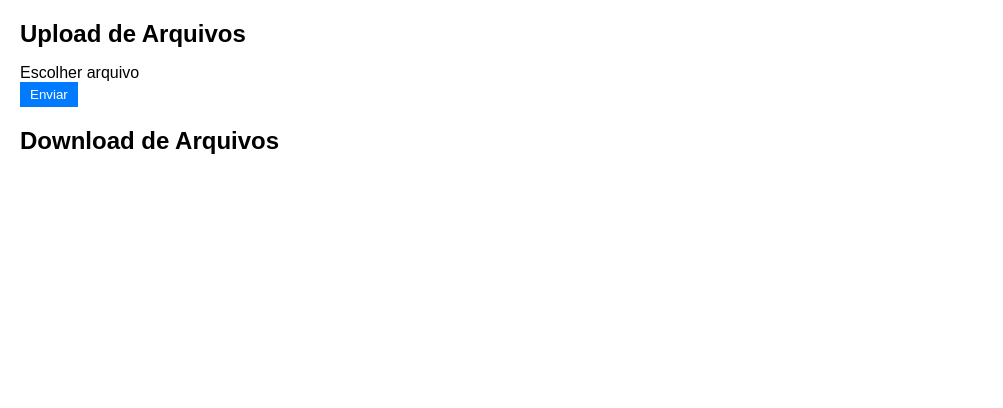
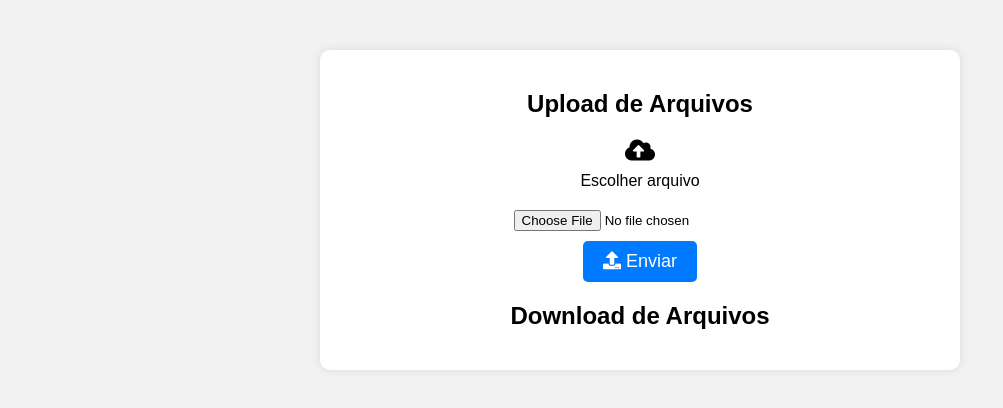
Before and after one commit to Clintondev/JavaScript-API-Server-File, a website: page public/index.html in a window 1280 px wide. Shown: the whole page, without its empty margins (0-1003 px from the left). Drawn offline with Linux system fonts and the light colour scheme; no server answers.

Commit message:
Files start

```diff
--- a/public/index.html
+++ b/public/index.html
@@ -4,20 +4,25 @@
     <meta charset="UTF-8">
     <meta name="viewport" content="width=device-width, initial-scale=1.0">
     <link rel="stylesheet" href="style.css">
+    <link rel="stylesheet" href="https://cdnjs.cloudflare.com/ajax/libs/font-awesome/5.15.3/css/all.min.css">
     <title>Upload e Download de Arquivos</title>
 </head>
 <body>
-    <h1>Upload de Arquivos</h1>
-    <form action="/upload" method="POST" enctype="multipart/form-data">
-        <div class="file-upload">
+    <div class="container">
+        <h1 class="header">Upload de Arquivos</h1>
+        <form action="/upload" method="POST" enctype="multipart/form-data" class="upload-form">
+            <label for="fileInput" class="file-input-label">
+                <i class="fas fa-cloud-upload-alt"></i> Escolher arquivo
+            </label>
             <input type="file" name="file" id="fileInput" accept=".txt, .pdf, .jpg, .png" required>
-            <label for="fileInput" class="file-label">Escolher arquivo</label>
-        </div>
-        <button type="submit" class="upload-button">Enviar</button>
-    </form>
+            <button type="submit" class="upload-button">
+                <i class="fas fa-upload"></i> Enviar
+            </button>
+        </form>
 
-    <h1>Download de Arquivos</h1>
-    <ul id="fileList"></ul>
+        <h1 class="header">Download de Arquivos</h1>
+        <ul id="fileList" class="file-list"></ul>
+    </div>
 
     <script src="script.js"></script>
 </body>
--- a/public/style.css
+++ b/public/style.css
@@ -1,35 +1,64 @@
 body {
     font-family: Arial, sans-serif;
-    margin: 20px;
+    margin: 0;
+    padding: 0;
+    background-color: #f2f2f2;
 }
 
-h1 {
+.container {
+    text-align: center;
+    margin: 50px auto;
+    max-width: 600px;
+    background-color: white;
+    padding: 20px;
+    border-radius: 10px;
+    box-shadow: 0 0 10px rgba(0, 0, 0, 0.1);
+}
+
+.header {
     font-size: 24px;
     margin-top: 20px;
 }
 
-form {
-    margin-bottom: 20px;
+.upload-form {
+    display: flex;
+    flex-direction: column;
+    align-items: center;
+    margin-top: 20px;
 }
 
-input[type="file"] {
-    display: none;
+.file-input-label {
+    display: flex;
+    flex-direction: column;
+    align-items: center;
+    cursor: pointer;
+    font-size: 16px;
+    margin-bottom: 20px; /* Aumentei o espaçamento aqui */
 }
 
-button {
-    padding: 5px 10px;
+.file-input-label i {
+    font-size: 24px;
+    margin-bottom: 10px;
+}
+
+.upload-button {
+    padding: 10px 20px;
     background-color: #007BFF;
     color: white;
     border: none;
     cursor: pointer;
+    font-size: 18px;
+    border-radius: 5px;
+    margin-top: 10px; /* Aumentei o espaçamento aqui */
 }
 
-ul {
+.file-list {
     list-style: none;
     padding: 0;
+    margin-top: 20px; /* Aumentei o espaçamento aqui */
 }
 
-li {
+.file-list li {
     margin: 10px 0;
 }
 
```
